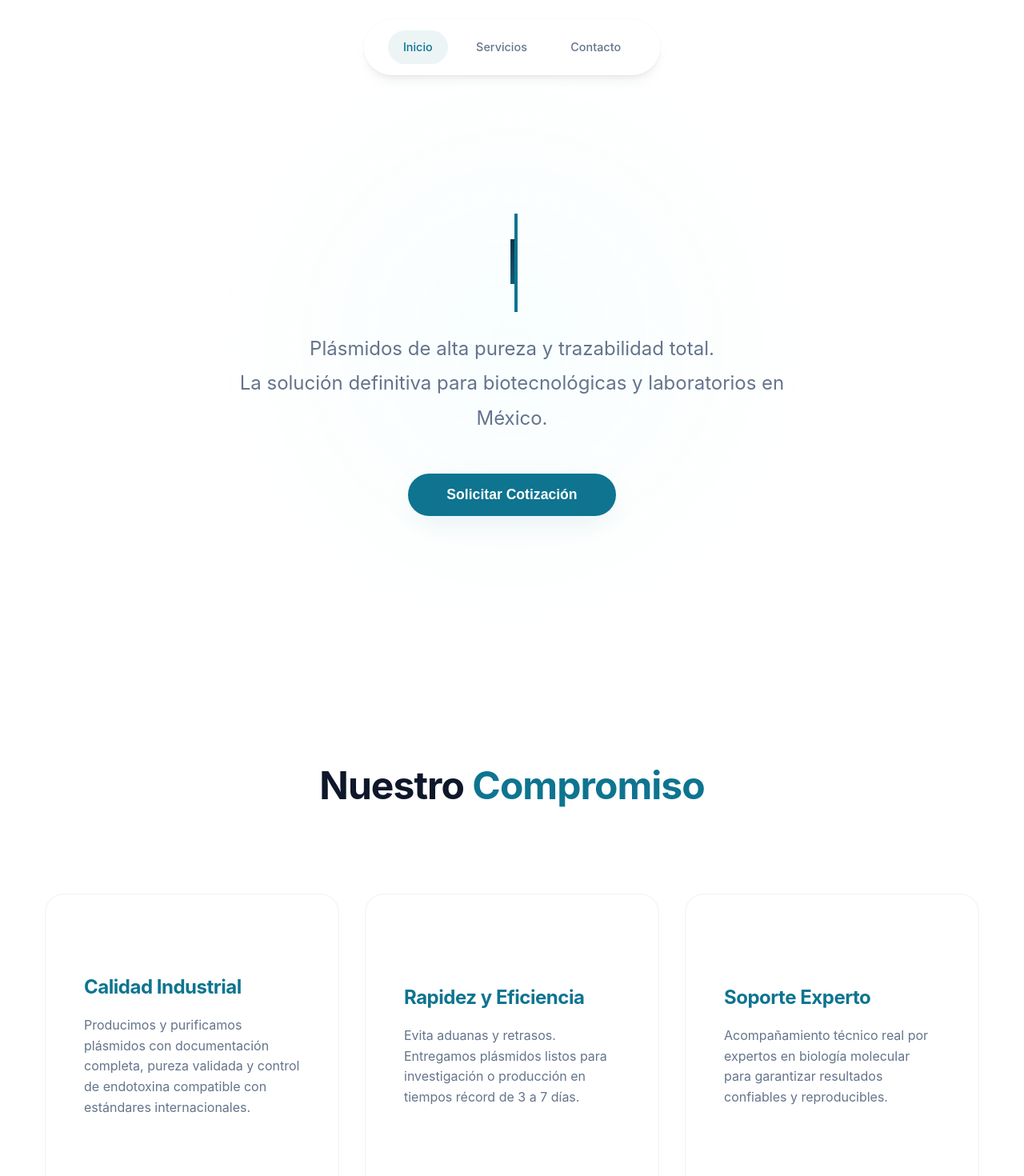
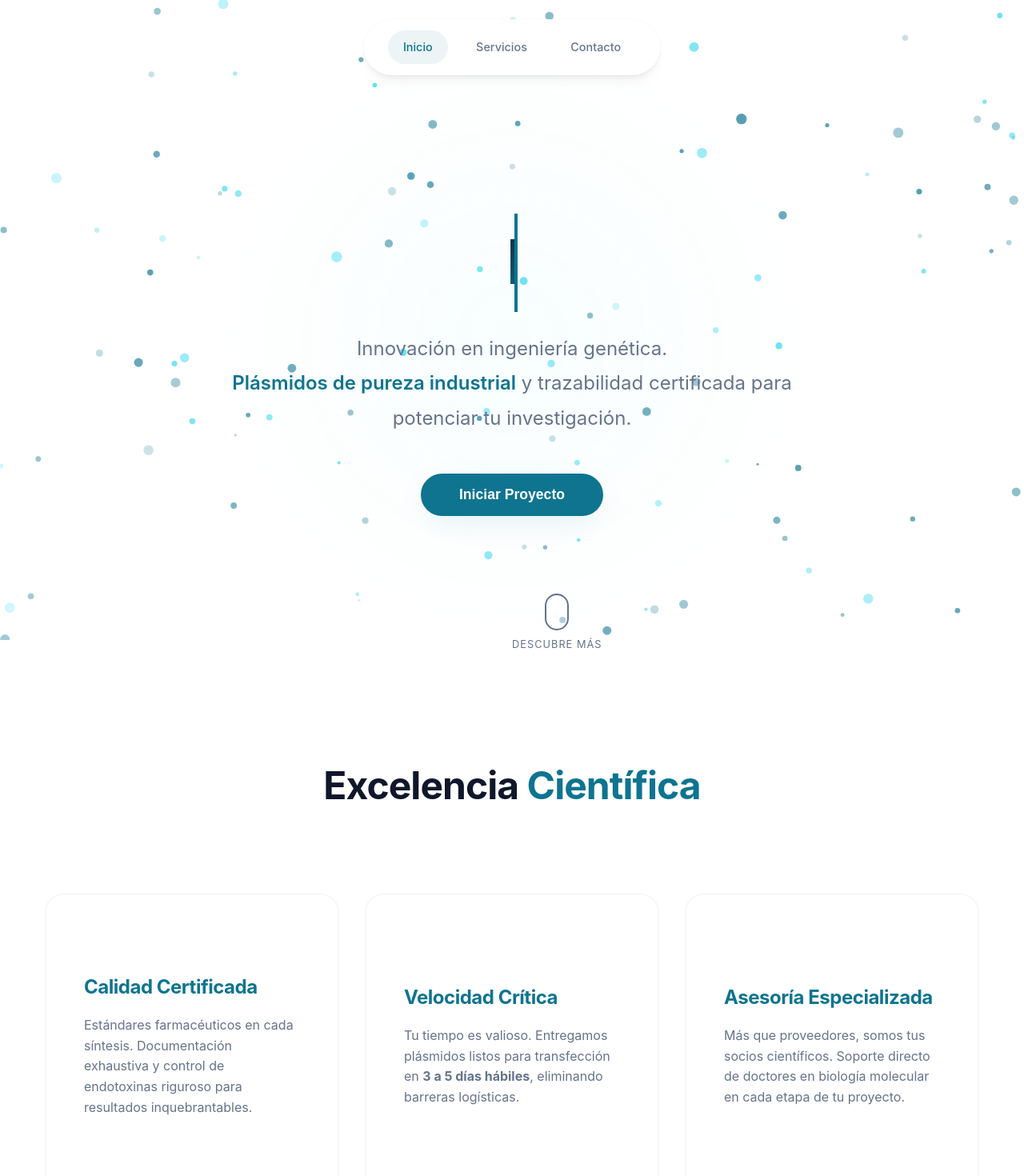
Before and after one commit to FerAmbriz/plasmex, a React (Create React App) app: page / in a window 1280 px wide. Shown: the top 1470 px of the page at 80% size. Built offline with nearby package versions, Linux system fonts and the light colour scheme.

Commit message:
particulas

```diff
--- a/src/App.css
+++ b/src/App.css
@@ -189,6 +189,7 @@ header.hero {
   /* Top padding for navbar */
   position: relative;
   overflow: hidden;
+  /* Removed bg gradient as we have particles now, or keep as subtle base */
   background: radial-gradient(circle at 50% 50%, rgba(34, 211, 238, 0.03) 0%, transparent 50%);
 }
 
@@ -225,6 +226,11 @@ header.hero {
   color: var(--text-light);
 }
 
+.text-highlight {
+    color: var(--primary-teal);
+    font-weight: 600;
+}
+
 .cta-btn {
   background: var(--primary-teal);
   color: white;
@@ -245,6 +251,62 @@ header.hero {
   transform: translateY(-2px) scale(1.02);
   box-shadow: var(--shadow-hover);
 }
+
+/* Scroll Indicator */
+.scroll-indicator {
+    position: absolute;
+    bottom: 2rem;
+    left: 50%;
+    transform: translateX(-50%);
+    display: flex;
+    flex-direction: column;
+    align-items: center;
+    gap: 0.5rem;
+    opacity: 0.7;
+    transition: opacity 0.3s;
+}
+
+.scroll-indicator:hover {
+    opacity: 1;
+}
+
+.mouse {
+    width: 26px;
+    height: 42px;
+    border: 2px solid var(--text-light);
+    border-radius: 20px;
+    position: relative;
+}
+
+.wheel {
+    width: 4px;
+    height: 8px;
+    background: var(--primary-teal);
+    border-radius: 2px;
+    position: absolute;
+    top: 6px;
+    left: 50%;
+    transform: translateX(-50%);
+    animation: scrollWheel 1.5s infinite;
+}
+
+@keyframes scrollWheel {
+    0% {
+        top: 6px;
+        opacity: 1;
+    }
+    100% {
+        top: 24px;
+        opacity: 0;
+    }
+}
+
+.scroll-indicator p {
+    font-size: 0.8rem;
+    letter-spacing: 1px;
+    text-transform: uppercase;
+}
+
 
 /* ================================
    SECTIONS & CARDS (SPOTLIGHT)
@@ -434,7 +496,15 @@ footer {
     bottom: 1.5rem;
     /* Bottom nav on mobile for easier reach */
     width: 90%;
-    justify-content: space-around;
+    max-width: 400px; /* Constrain max width so it doesn't look stretched */
+    justify-content: space-evenly; /* Better spacing */
+    padding: 0.8rem 0.5rem; /* Reduce padding to fit */
+    font-size: 0.8rem; /* Use specific nav-btn fix below */
+  }
+
+  .nav-btn {
+      padding: 0.5rem 0.8rem;
+      font-size: 0.85rem;
   }
 
   header.hero {
--- a/src/App.js
+++ b/src/App.js
@@ -5,6 +5,7 @@ import './App.css';
 import Inicio from './pages/Inicio';
 import Servicios from './pages/Servicios';
 import Contacto from './pages/Contacto';
+import ScrollToTop from './components/ScrollToTop';
 
 function App() {
   const appRef = useRef(null);
@@ -29,6 +30,7 @@ function App() {
 
   return (
     <Router>
+      <ScrollToTop />
       <div ref={appRef}>
         <nav className="navbar">
           <NavLink
--- /dev/null
+++ b/src/components/ParticleBackground.jsx
@@ -0,0 +1,161 @@
+import React, { useEffect, useRef } from 'react';
+
+const ParticleBackground = () => {
+    const canvasRef = useRef(null);
+
+    useEffect(() => {
+        const canvas = canvasRef.current;
+        const ctx = canvas.getContext('2d');
+        let particles = [];
+        let animationFrameId;
+
+        const resizeCanvas = () => {
+            canvas.width = window.innerWidth;
+            canvas.height = window.innerHeight;
+        };
+
+        window.addEventListener('resize', resizeCanvas);
+        resizeCanvas();
+
+        let mouse = { x: null, y: null };
+
+        // Handle touch and mouse events
+        const updateMouse = (x, y) => {
+            mouse.x = x;
+            mouse.y = y;
+        }
+
+        const handleMouseMove = (event) => updateMouse(event.clientX, event.clientY);
+        const handleTouchMove = (event) => {
+            if (event.touches.length > 0) {
+                updateMouse(event.touches[0].clientX, event.touches[0].clientY);
+            }
+        };
+
+        window.addEventListener('mousemove', handleMouseMove);
+        window.addEventListener('touchmove', handleTouchMove);
+        window.addEventListener('mouseleave', () => { mouse.x = null; mouse.y = null; });
+
+        class Particle {
+            constructor() {
+                this.x = Math.random() * canvas.width;
+                this.y = Math.random() * canvas.height;
+                // Slower, more organic velocity
+                this.vx = (Math.random() - 0.5) * 0.5;
+                this.vy = (Math.random() - 0.5) * 0.5;
+                // Larger size
+                this.size = Math.random() * 4 + 2; // 2 to 6px
+                this.baseSize = this.size;
+
+                // Color: Teal/Cyan shades
+                const colors = ['rgba(14, 116, 144, ', 'rgba(34, 211, 238, ', 'rgba(255, 255, 255, '];
+                this.baseColor = colors[Math.floor(Math.random() * colors.length)];
+                this.alpha = Math.random() * 0.5 + 0.2;
+
+                // For wave motion
+                this.angle = Math.random() * Math.PI * 2;
+                this.angleSpeed = Math.random() * 0.02 + 0.01;
+            }
+
+            update() {
+                // Wave/Pulse effect
+                this.angle += this.angleSpeed;
+                // Oscillate size slightly for "breathing"
+                this.size = this.baseSize + Math.sin(this.angle) * 1;
+
+                // Determine target - either mouse or roam
+                if (mouse.x != null && mouse.y != null) {
+                    const dx = mouse.x - this.x;
+                    const dy = mouse.y - this.y;
+                    const distance = Math.sqrt(dx * dx + dy * dy);
+
+                    // Interaction radius
+                    const maxDist = 400;
+                    if (distance < maxDist) {
+                        // Buffer zone: Don't let them get too close (e.g., < 80px)
+                        const buffer = 100;
+
+                        if (distance > buffer) {
+                            // Attract towards buffer edge
+                            const force = (maxDist - distance) / maxDist;
+                            const attractionStrength = 0.03;
+                            this.vx += (dx / distance) * force * attractionStrength;
+                            this.vy += (dy / distance) * force * attractionStrength;
+                        } else {
+                            // Repel if too close (maintain buffer)
+                            const repulsionStrength = 0.05;
+                            this.vx -= (dx / distance) * repulsionStrength;
+                            this.vy -= (dy / distance) * repulsionStrength;
+                        }
+                    }
+                }
+
+                // Drag
+                this.vx *= 0.96;
+                this.vy *= 0.96;
+
+                // Move
+                this.x += this.vx;
+                this.y += this.vy;
+
+                // Continuous organic movement (wave-like drift)
+                this.x += Math.cos(this.angle) * 0.2;
+                this.y += Math.sin(this.angle) * 0.2;
+
+                // Screen Wrap
+                if (this.x < 0) this.x = canvas.width;
+                if (this.x > canvas.width) this.x = 0;
+                if (this.y < 0) this.y = canvas.height;
+                if (this.y > canvas.height) this.y = 0;
+            }
+
+            draw() {
+                ctx.beginPath();
+                ctx.arc(this.x, this.y, Math.max(0, this.size), 0, Math.PI * 2);
+                ctx.fillStyle = this.baseColor + this.alpha + ')';
+                ctx.fill();
+            }
+        }
+
+        // Increased particle count
+        const particleCount = window.innerWidth < 768 ? 60 : 150;
+        for (let i = 0; i < particleCount; i++) {
+            particles.push(new Particle());
+        }
+
+        const animate = () => {
+            ctx.clearRect(0, 0, canvas.width, canvas.height);
+            particles.forEach(particle => {
+                particle.update();
+                particle.draw();
+            });
+            animationFrameId = requestAnimationFrame(animate);
+        };
+
+        animate();
+
+        return () => {
+            window.removeEventListener('resize', resizeCanvas);
+            window.removeEventListener('mousemove', handleMouseMove);
+            window.removeEventListener('touchmove', handleTouchMove);
+            cancelAnimationFrame(animationFrameId);
+        };
+    }, []);
+
+    return (
+        <canvas
+            ref={canvasRef}
+            style={{
+                position: 'fixed',
+                top: 0,
+                left: 0,
+                width: '100%',
+                height: '100%',
+                pointerEvents: 'none',
+                zIndex: -1,
+            }}
+        />
+    );
+};
+
+export default ParticleBackground;
--- /dev/null
+++ b/src/components/ScrollToTop.jsx
@@ -0,0 +1,12 @@
+import { useEffect } from 'react';
+import { useLocation } from 'react-router-dom';
+
+export default function ScrollToTop() {
+    const { pathname } = useLocation();
+
+    useEffect(() => {
+        window.scrollTo(0, 0);
+    }, [pathname]);
+
+    return null;
+}
--- a/src/pages/Inicio.jsx
+++ b/src/pages/Inicio.jsx
@@ -1,11 +1,14 @@
 import React from 'react';
 import { useNavigate } from 'react-router-dom';
+import ParticleBackground from '../components/ParticleBackground';
 
 export default function Inicio() {
   const navigate = useNavigate();
 
   return (
-    <div className="animate-fade-in">
+    <div className="animate-fade-in relative">
+      <ParticleBackground />
+
       {/* HERO SECTION */}
       <header className="hero">
         <div className="typewriter-container">
@@ -13,47 +16,54 @@ export default function Inicio() {
         </div>
 
         <p className="hero-subtitle reveal-text delay-1">
-          Plásmidos de alta pureza y trazabilidad total.
+          Innovación en ingeniería genética.
           <br />
-          La solución definitiva para biotecnológicas y laboratorios en México.
+          <span className="text-highlight">Plásmidos de pureza industrial</span> y trazabilidad certificada para potenciar tu investigación.
         </p>
 
         <button
           className="cta-btn reveal-text delay-2"
           onClick={() => navigate('/contacto')}
         >
-          Solicitar Cotización
+          Iniciar Proyecto
         </button>
+
+        <div className="scroll-indicator reveal-text delay-3">
+          <span className="mouse">
+            <span className="wheel"></span>
+          </span>
+          <p>Descubre más</p>
+        </div>
       </header>
 
       {/* VALUE PROPOSITION */}
       <section className="section">
         <h2 className="section-title reveal-text delay-3">
-          Nuestro <span>Compromiso</span>
+          Excelencia <span>Científica</span>
         </h2>
 
         <div className="card-container">
           <div className="spotlight-card reveal-text delay-1">
-            <h3>Calidad Industrial</h3>
+            <h3>Calidad Certificada</h3>
             <p>
-              Producimos y purificamos plásmidos con documentación completa,
-              pureza validada y control de endotoxina compatible con estándares internacionales.
+              Estándares farmacéuticos en cada síntesis. Documentación exhaustiva
+              y control de endotoxinas riguroso para resultados inquebrantables.
             </p>
           </div>
 
           <div className="spotlight-card reveal-text delay-2">
-            <h3>Rapidez y Eficiencia</h3>
+            <h3>Velocidad Crítica</h3>
             <p>
-              Evita aduanas y retrasos. Entregamos plásmidos listos para
-              investigación o producción en tiempos récord de 3 a 7 días.
+              Tu tiempo es valioso. Entregamos plásmidos listos para transfección
+              en <strong>3 a 5 días hábiles</strong>, eliminando barreras logísticas.
             </p>
           </div>
 
           <div className="spotlight-card reveal-text delay-3">
-            <h3>Soporte Experto</h3>
+            <h3>Asesoría Especializada</h3>
             <p>
-              Acompañamiento técnico real por expertos en biología molecular
-              para garantizar resultados confiables y reproducibles.
+              Más que proveedores, somos tus socios científicos. Soporte directo
+              de doctores en biología molecular en cada etapa de tu proyecto.
             </p>
           </div>
         </div>
```
Lines whose indentation alone changed are shown as unchanged.
